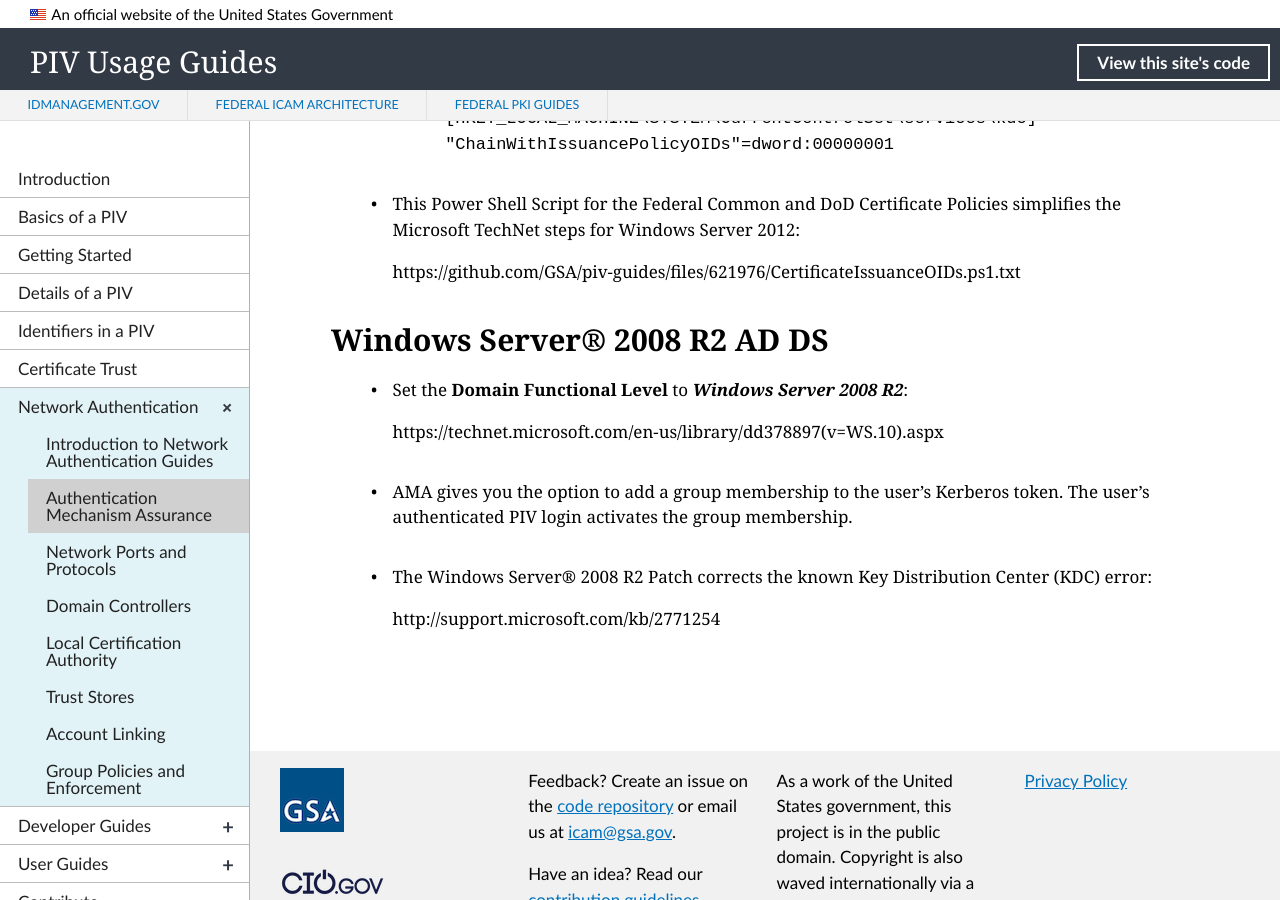
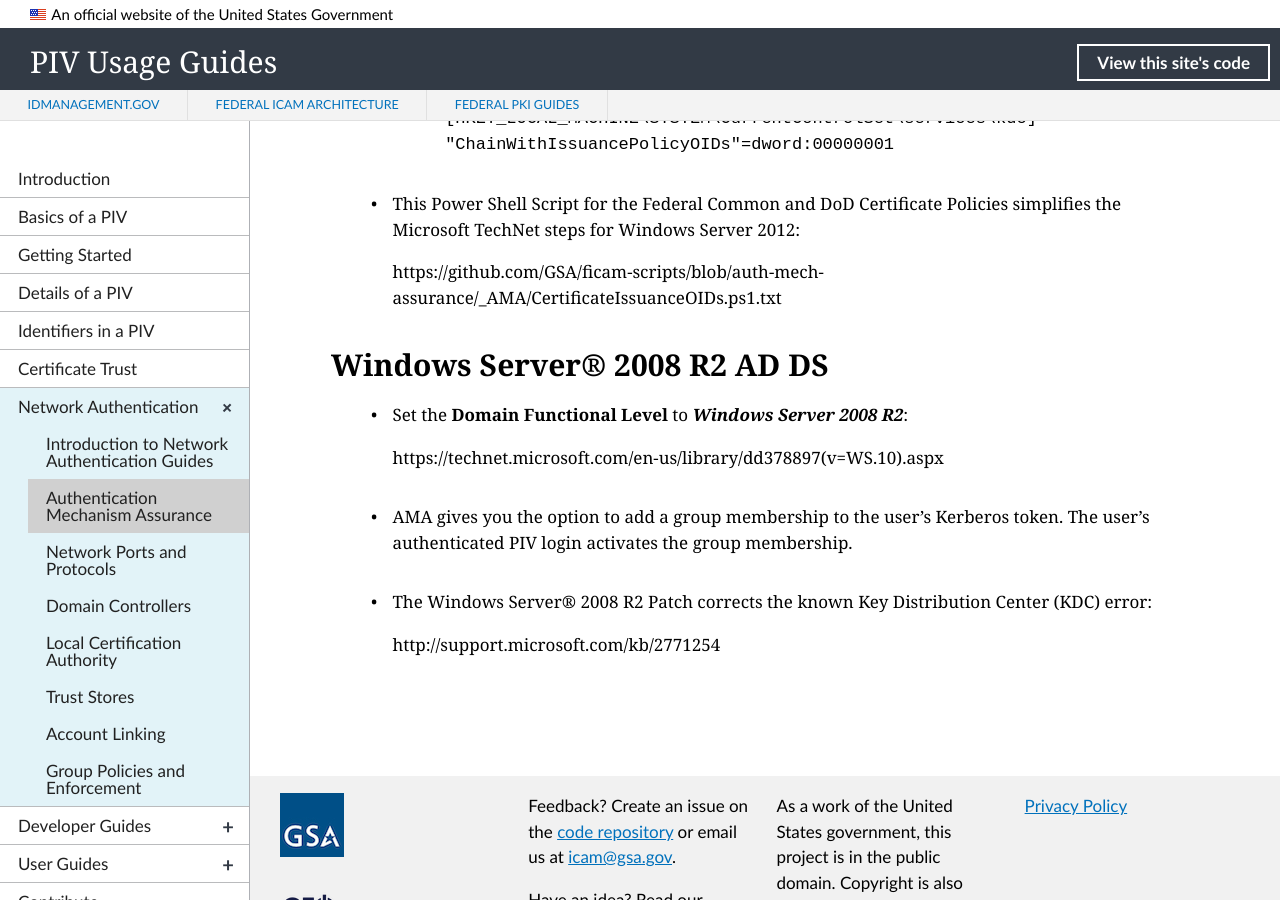
Before and after one commit to GSA/piv-guides, a Jekyll site: the page built from _networkconfig/10_AMA.md, in a window 1280 px wide and 900 px high, scrolled down 490 px. Built offline with Jekyll 4.4.1, drawn with Linux system fonts in a browser that asks for light colours; nearby versions of some CDN libraries; some of the changed lines change nothing that is shown.

Commit message:
Update 10_AMA.md

```diff
--- a/_networkconfig/10_AMA.md
+++ b/_networkconfig/10_AMA.md
@@ -20,7 +20,7 @@
 
 * This Power Shell Script for the Federal Common and DoD Certificate Policies simplifies the Microsoft TechNet steps for Windows Server 2012:
 
-    https://github.com/GSA/piv-guides/files/621976/CertificateIssuanceOIDs.ps1.txt
+    https://github.com/GSA/ficam-scripts/blob/auth-mech-assurance/_AMA/CertificateIssuanceOIDs.ps1.txt
 
 ## Windows Server® 2008 R2 AD DS
 
```
